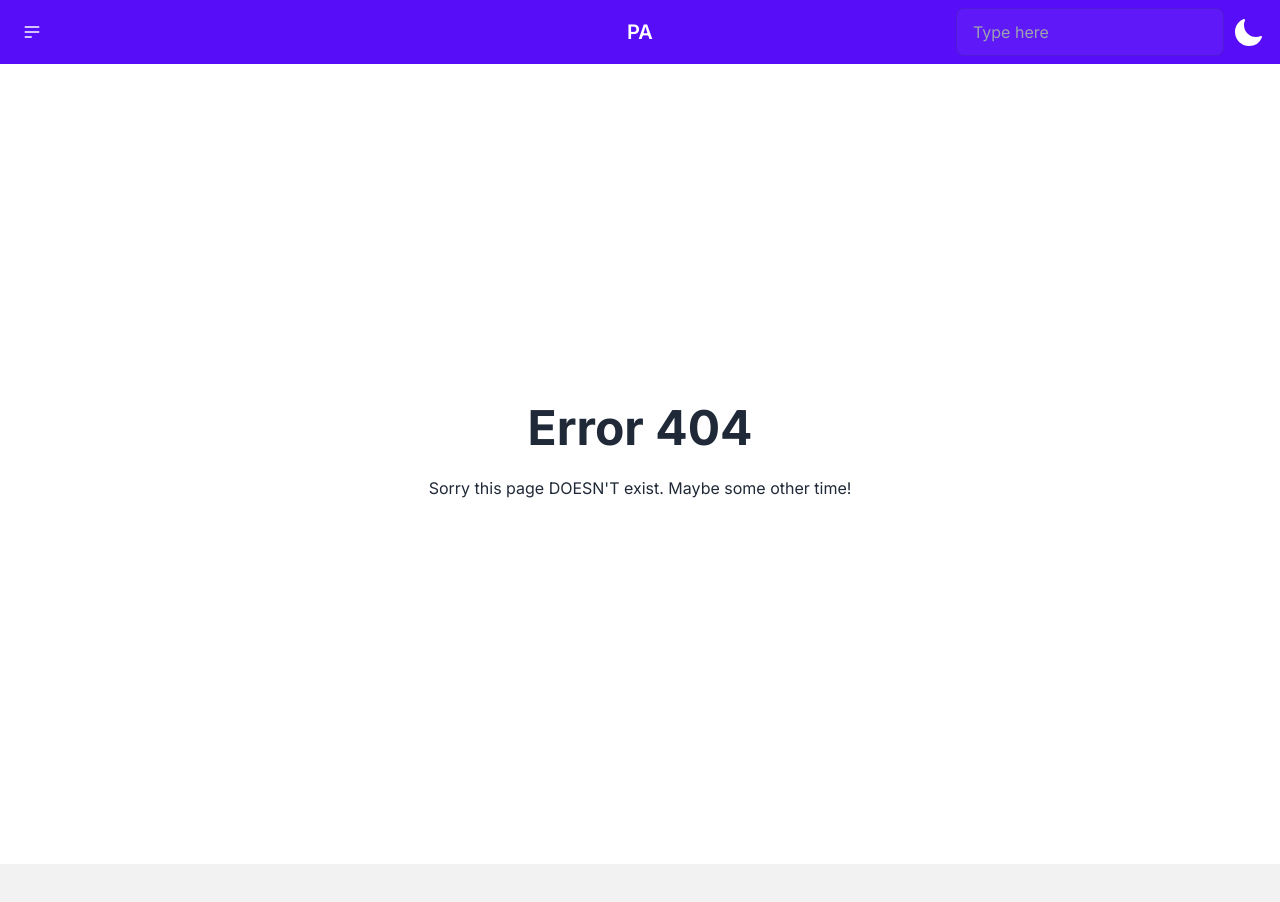
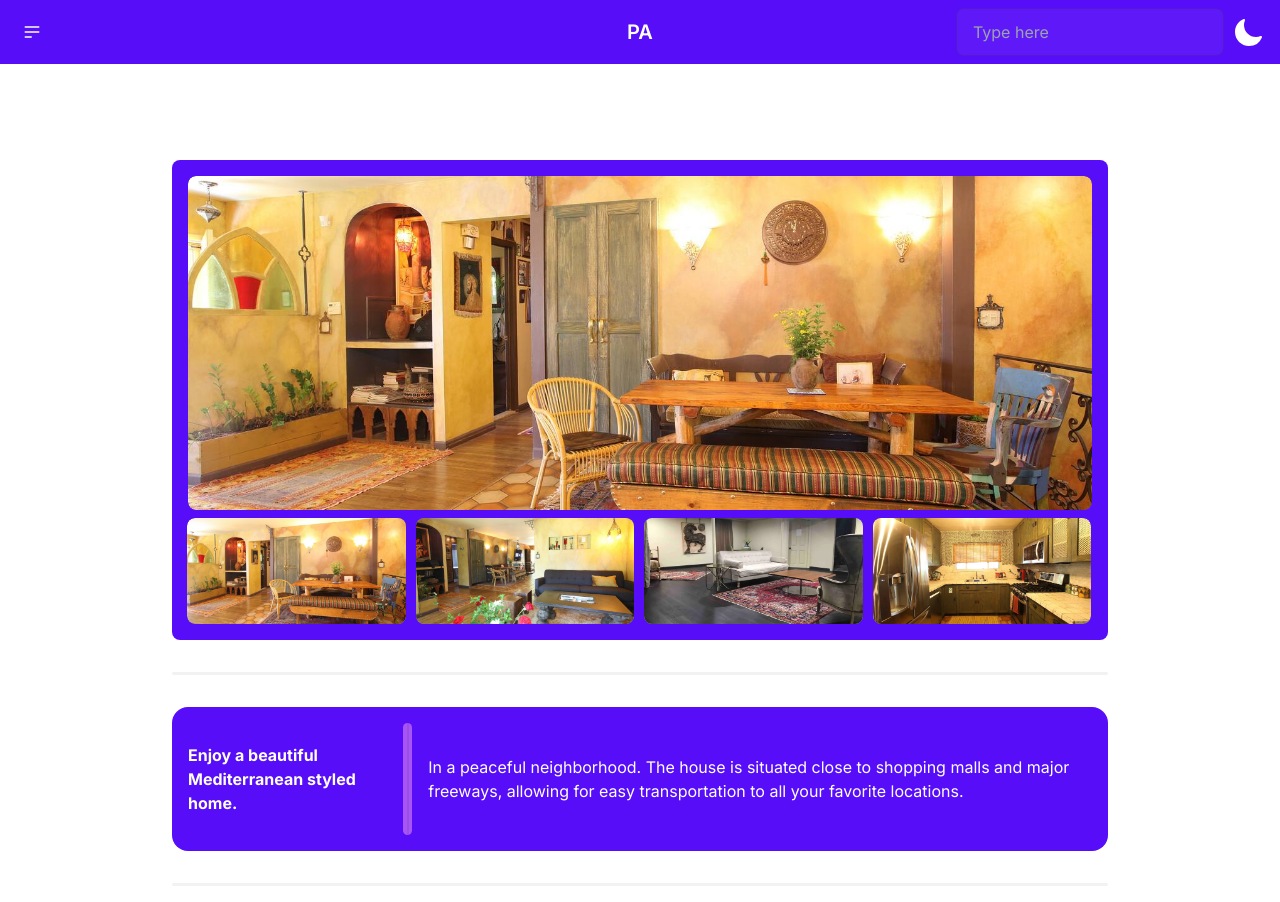
Before and after one commit to terminaltrifecta/PeacefulEscape, a Next.js app: page /property1 in a window 1280 px wide. Before the commit this address had no page. Shown: the top 902 px of the page. Built offline with nearby package versions, Linux system fonts and the light colour scheme.

Commit message:
importing react??

```diff
--- /dev/null
+++ b/pages/property1.tsx
@@ -0,0 +1,92 @@
+import Layout from "@/app/components/layout";
+import Proplayout from "@/app/components/proplayout/proplayout";
+import Slideshow from "@/app/components/slideshow/slideshow";
+import { HomeIcon, WifiIcon } from "@heroicons/react/24/solid";
+import React from "react";
+
+export default function Property1() {
+  return (
+    <div className="justify-center flex">
+      <div className="propertylayout justify-center grid p-8 gap-8">
+        <div className="text-2xl font-bold text-white text-center justify-center">
+          Cheerful bedroom in a Cozy home
+        </div>
+        <div className="slideshow p-4 bg-primary w-full join grid gap-2">
+          <Slideshow
+            slide1="/assets/southfieldLocation/southfield1.jpg"
+            slide2="/assets/southfieldLocation/southfield2.jpg"
+            slide3="/assets/southfieldLocation/southfield3.jpg"
+            slide4="/assets/southfieldLocation/southfield4.jpg"
+            slide5="/assets/southfieldLocation/southfield5.jpg"
+            slide6="/assets/southfieldLocation/southfield6.jpg"
+          />
+        </div>
+        <hr className="border-base-200" />
+
+        <div className="p-4 h-36 card bg-primary text-white flex items-center flex-row">
+          <b>Enjoy a beautiful Mediterranean styled home.</b>
+          <div className="divider divider-horizontal rounded-full bg-purple-500"></div>
+          <p>
+            In a peaceful neighborhood. The house is situated close to shopping
+            malls and major freeways, allowing for easy transportation to all
+            your favorite locations.
+          </p>
+        </div>
+        <hr className="border-base-200" />
+        <div className="p-4 h-36 xl:h-80 card bg-primary text-white">Hai</div>
+        <hr className="border-base-200" />
+
+        <div className="p-4 gap-5 card bg-primary text-white">
+          <div className="text-3xl font-extrabold text-center">
+            Things to Know
+          </div>
+          <hr className="border-base-200" />
+          <div className="inline-grid grid-cols-3">
+            <div className="">
+              <div className="font-bold">House rules</div>
+              <div>House rules</div>
+            </div>
+            <div className="col">
+              <div className="font-bold">Safety & property</div>
+              <div>Safety & property</div>
+            </div>
+            <div className="col">
+              <div className="font-bold">Cancellation policy</div>
+              <div>Cancellation policy</div>
+            </div>
+          </div>
+        </div>
+        <hr className="border-base-200" />
+
+        <div className="p-4 card bg-purple-500">
+          <div className="inline-grid grid-cols-2 md:grid-cols-3 gap-3">
+            <div className="flex gap-x-3">
+              <HomeIcon className="h-6" />
+              <p>Four Bedrooms</p>
+            </div>
+            <div className="flex gap-x-3">
+              <WifiIcon className="h-6" />
+              <p>Chimeny</p>
+            </div>
+            <div className="flex gap-x-3">
+              <HomeIcon className="h-6" />
+              <p>Four Bedrooms</p>
+            </div>
+            <div className="flex gap-x-3">
+              <HomeIcon className="h-6" />
+              <p>Four Bedrooms</p>
+            </div>
+            <div className="flex gap-x-3">
+              <HomeIcon className="h-6" />
+              <p>Four Bedrooms</p>
+            </div>
+            <div className="flex gap-x-3">
+              <HomeIcon className="h-6" />
+              <p>Four Bedrooms</p>
+            </div>
+          </div>
+        </div>
+      </div>
+    </div>
+  );
+}
```
